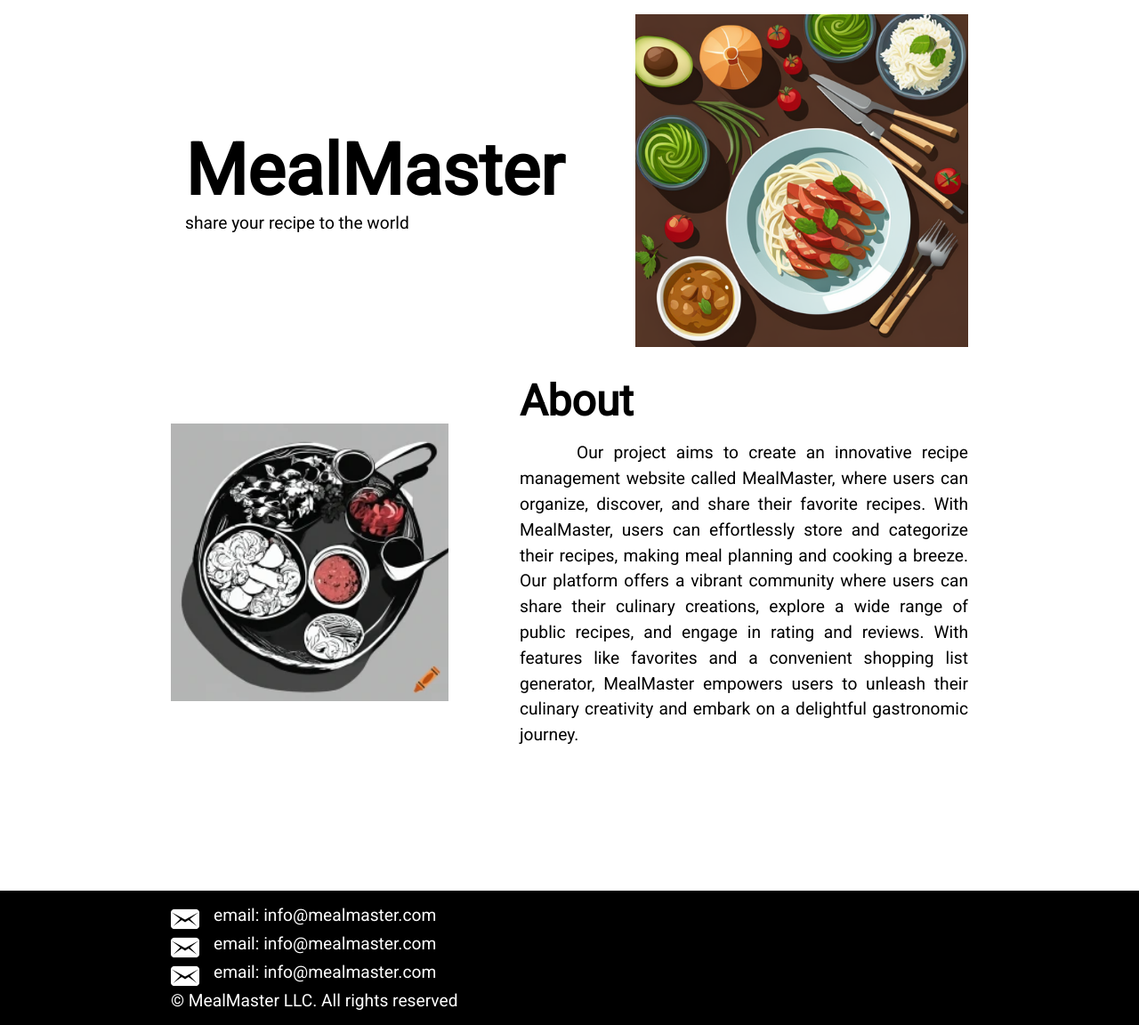
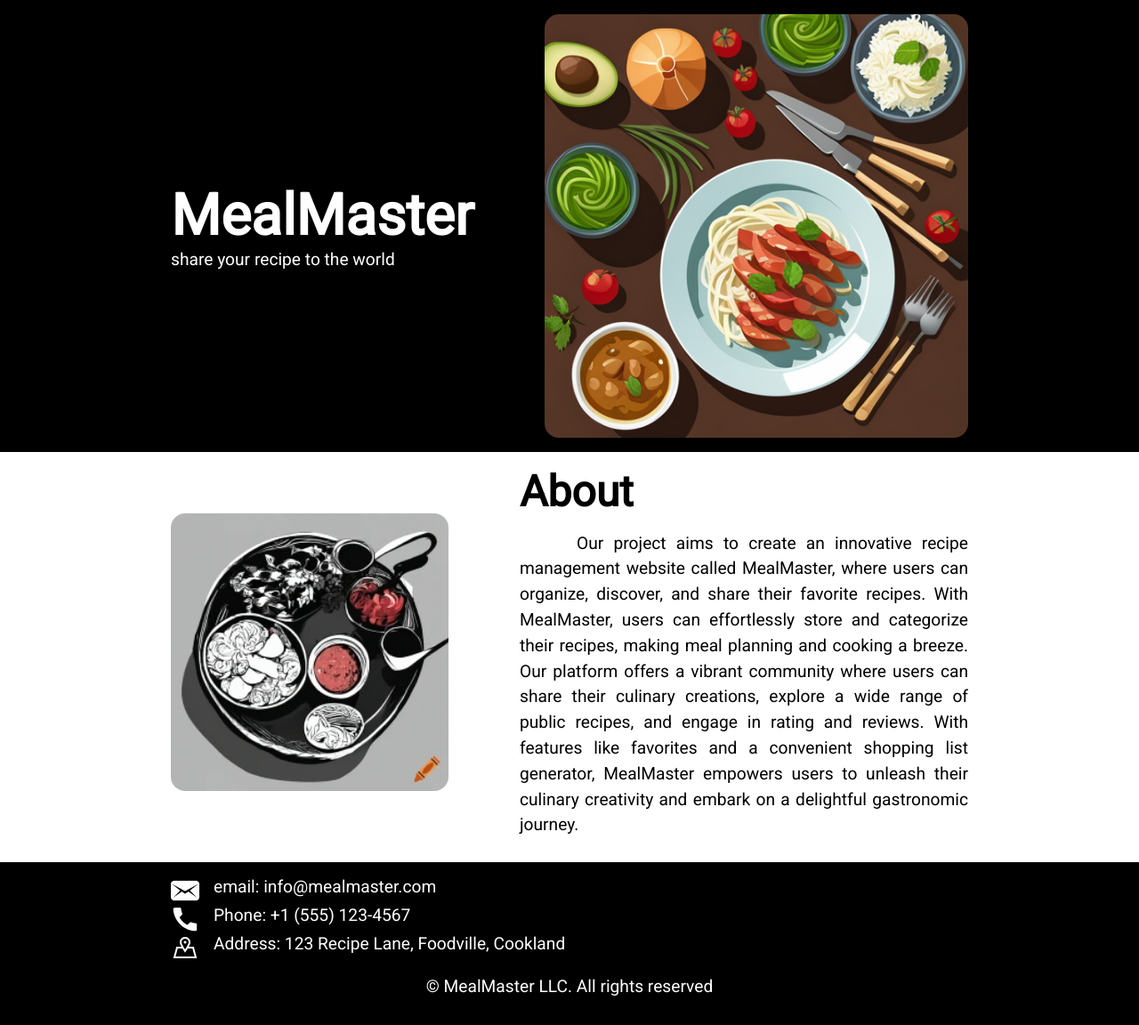
Before and after one commit to miftahr149/PHP-project, a PHP site: page / in a window 1280 px wide. Shown: the part 48-1200 px from the top of the page at 89% size. Run offline with PHP 8.4, Linux system fonts and the light colour scheme.

Commit message:
Working on home page

```diff
--- a/css/index.css
+++ b/css/index.css
@@ -75,10 +75,11 @@ p {
 .img {
     width: 100%;
     height: auto;
+    border-radius: 1rem;
 }
 
 .container {
-    padding: 1rem 0;
+    padding: 1rem 2rem;
 }
 
 /* General Class */
@@ -175,30 +176,32 @@ p {
 
 .home {
     gap:5rem;
-    justify-content:space-between;
+    justify-content:end;
+    flex-direction: column-reverse;
 }
 
 .home__left {
-    padding-left: 1rem;
+    flex-direction: column;
+    width: auto;
     justify-content: center;
-    flex-direction: column;
-    width: fit-content;
+    align-items: center;
 }
 
 
 .home__header {
-    font-size: 5rem;
+    font-size: clamp(2rem, 5vw, 5rem);
 }
 
 .about {
     gap: 5rem;
+    flex-direction: column;
     justify-content: center;
 }
 
 .about__left {
     flex-direction: column;
     justify-content: center;
-    width: 50%;
+    width: auto;
 }
 
 .about__header {
@@ -221,9 +224,7 @@ p {
 
 /* Footer */
 .footer {
-    padding: 5vh 20vh;
     flex-direction: column;
-    /* gap: 1rem; */
 }
 
 .contact-card {
@@ -243,6 +244,19 @@ p {
         display: none;
     }
 
+    .home,
+    .about {
+        flex-direction: row;
+    }
+
+    .home__left {
+        align-items: start;
+    }
+
+    .about__left {
+        width: 50%;
+    }
+
     .container {
         padding: 1rem 15vw;
     }
--- a/index.php
+++ b/index.php
@@ -14,7 +14,7 @@
     <?php include('template/header.html') ?>
     <main class="main flex-grow">
 
-        <section class="home flex-box container">
+        <section class="home flex-box container bg-black fg-white">
             <section class="home__left flex-box">
                 <h2 class="home__header">MealMaster</h2>
                 <p>share your recipe to the world</p>
--- a/template/footer.html
+++ b/template/footer.html
@@ -4,14 +4,16 @@
         <p>email: info@mealmaster.com</p>
     </section>
     <section class="contact-card flex-box">
-        <img src="img/email.ico" alt="">
-        <p>email: info@mealmaster.com</p>
+        <img src="img/phone.ico" alt="">
+        <p>Phone: +1 (555) 123-4567</p>
     </section>
     <section class="contact-card flex-box">
-        <img src="img/email.ico" alt="">
-        <p>email: info@mealmaster.com</p>
+        <img src="img/address.ico" alt="">
+        <p>Address: 123 Recipe Lane, Foodville, Cookland</p>
     </section>
-    <p>&copy; MealMaster LLC. All rights reserved</p>
+    <p class="container flex-box flex-center">
+        &copy; MealMaster LLC. All rights reserved
+    </p>
 </footer>
 </body>
 
```
